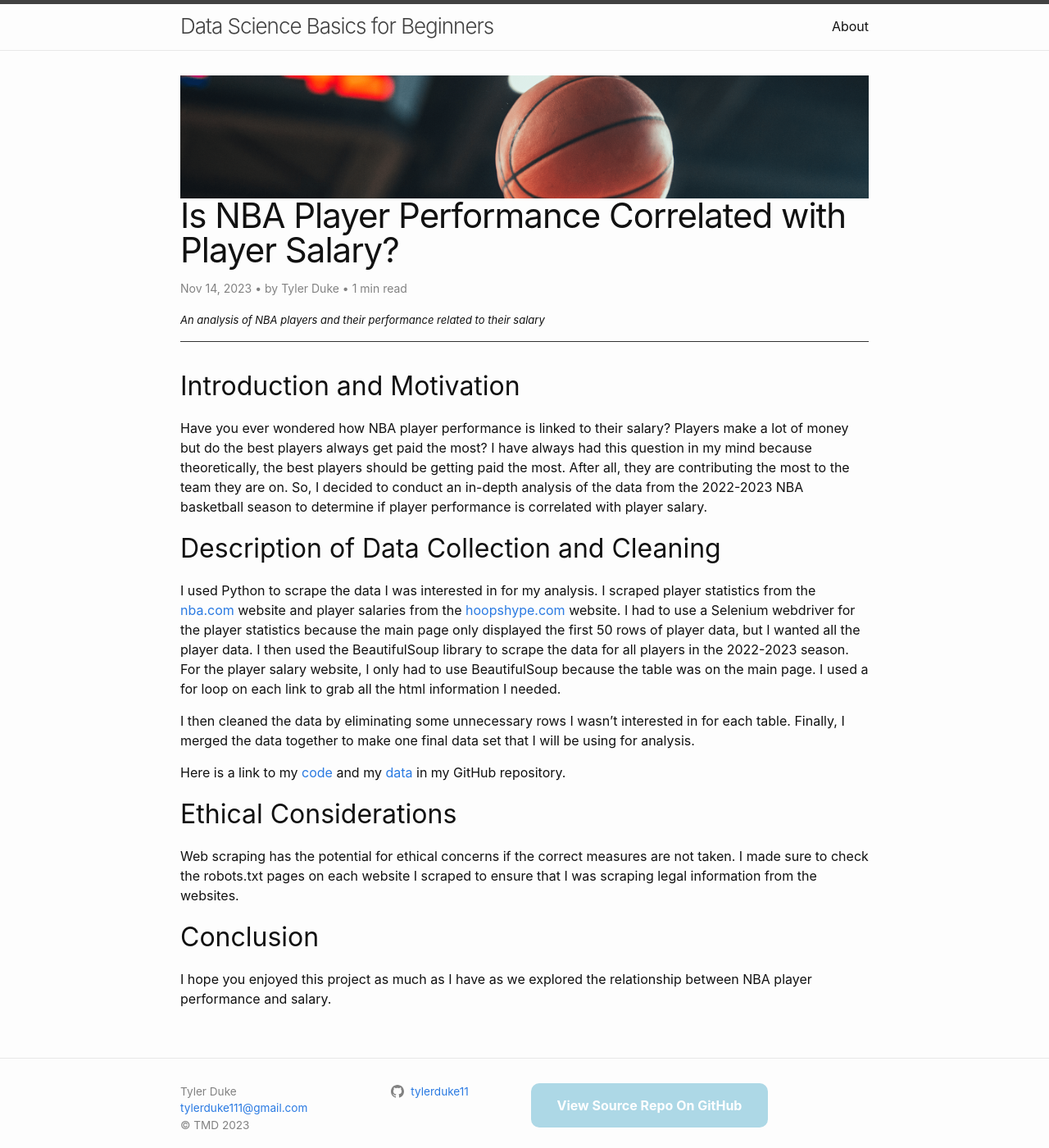
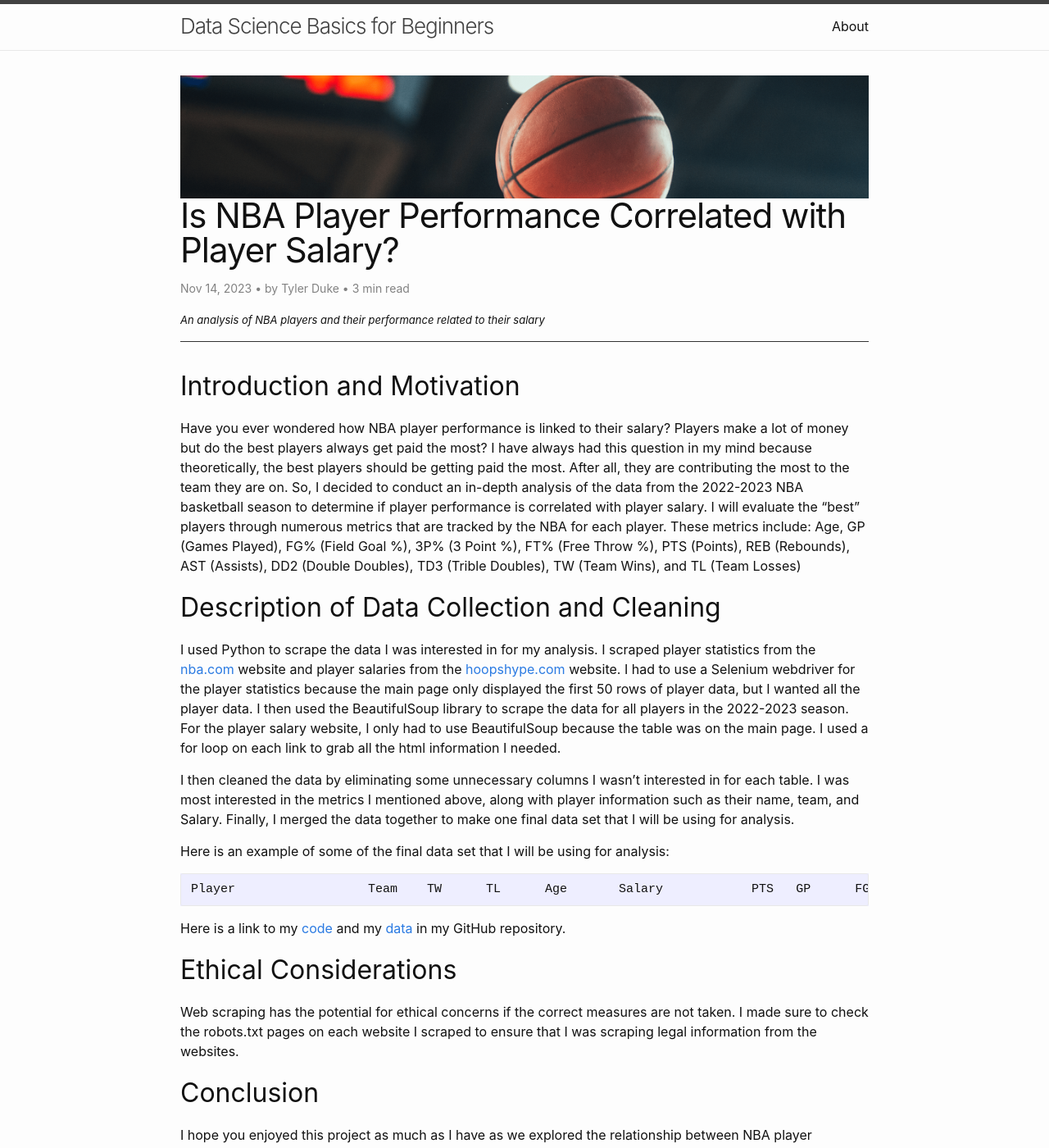
Before and after one commit to tylerduke11/my-blog, a Jekyll site: the page built from _posts/2023-11-14-semester-project.md, in a window 1280 px wide and 1400 px high. Shown: the whole window at 82% size. Built offline with Jekyll 4.4.1, drawn with Linux system fonts in a browser that asks for light colours; comment, search, counter and statistics services are not loaded.

Commit message:
Finalize post

```diff
--- a/_posts/2023-11-14-semester-project.md
+++ b/_posts/2023-11-14-semester-project.md
@@ -8,12 +8,23 @@ image: "/assets/images/nba-banner.png"
 ---
 
 ## Introduction and Motivation
-Have you ever wondered how NBA player performance is linked to their salary? Players make a lot of money but do the best players always get paid the most? I have always had this question in my mind because theoretically, the best players should be getting paid the most. After all, they are contributing the most to the team they are on. So, I decided to conduct an in-depth analysis of the data from the 2022-2023 NBA basketball season to determine if player performance is correlated with player salary.
+Have you ever wondered how NBA player performance is linked to their salary? Players make a lot of money but do the best players always get paid the most? I have always had this question in my mind because theoretically, the best players should be getting paid the most. After all, they are contributing the most to the team they are on. So, I decided to conduct an in-depth analysis of the data from the 2022-2023 NBA basketball season to determine if player performance is correlated with player salary. I will evaluate the "best" players through numerous metrics that are tracked by the NBA for each player. These metrics include: Age, GP (Games Played), FG% (Field Goal %), 3P% (3 Point %), FT% (Free Throw %), PTS (Points), REB (Rebounds), AST (Assists), DD2 (Double Doubles), TD3 (Trible Doubles), TW (Team Wins), and TL (Team Losses)
 
 ## Description of Data Collection and Cleaning
 I used Python to scrape the data I was interested in for my analysis. I scraped player statistics from the [nba.com](https://www.nba.com/stats/players/traditional?Season=2022-23) website and player salaries from the [hoopshype.com](https://hoopshype.com/salaries/players/2022-2023/) website. I had to use a Selenium webdriver for the player statistics because the main page only displayed the first 50 rows of player data, but I wanted all the player data. I then used the BeautifulSoup library to scrape the data for all players in the 2022-2023 season. For the player salary website, I only had to use BeautifulSoup because the table was on the main page. I used a for loop on each link to grab all the html information I needed.
 
-I then cleaned the data by eliminating some unnecessary rows I wasn't interested in for each table. Finally, I merged the data together to make one final data set that I will be using for analysis.
+I then cleaned the data by eliminating some unnecessary columns I wasn't interested in for each table. I was most interested in the metrics I mentioned above, along with player information such as their name,  team, and Salary. Finally, I merged the data together to make one final data set that I will be using for analysis.
+
+
+Here is an example of some of the final data set that I will be using for analysis:
+
+	Player	                Team	TW	TL	Age	  Salary	    PTS	  GP	  FG%	  3P%	  FT%	  REB	  AST	  STL	  BLK	  DD2	  TD3
+0	Joel Embiid	            PHI	  54	28	29.0	33616770.0	33.1	66.0	54.8	33.0	85.7	10.2	4.2	  1.0	  1.7	  39.0	1.0
+1	Luka Doncic	            DAL	  38	44	24.0	37096500.0	32.4	66.0	49.6	34.2	74.2	8.6	  8.0	  1.4	  0.5	  36.0	10.0
+2	Damian Lillard	        POR	  33	49	32.0	42492492.0	32.2	58.0	46.3	37.1	91.4	4.8	  7.3	  0.9	  0.3	  16.0	2.0
+3	Shai Gilgeous-Alexander	OKC	  40	42	24.0	30913750.0	31.4	68.0	51.0	34.5	90.5	4.8	  5.5	  1.6	  1.0	  3.0	  0.0
+4	Giannis Antetokounmpo	  MIL	  58	24	28.0	42492492.0	31.1	63.0	55.3	27.5	64.5	11.8	5.7	  0.8	  0.8	  46.0	6.0
+
 
 Here is a link to my [code](https://github.com/tylerduke11/Semester-Project-386/blob/main/basketball.py) and my [data](https://github.com/tylerduke11/Semester-Project-386/blob/main/nba_data.csv) in my GitHub repository.
 
@@ -21,6 +32,5 @@ Here is a link to my [code](https://github.com/tylerduke11/Semester-Project-386/
 Web scraping has the potential for ethical concerns if the correct measures are not taken. I made sure to check the robots.txt pages on each website I scraped to ensure that I was scraping legal information from the websites.
 
 
-
 ## Conclusion
 I hope you enjoyed this project as much as I have as we explored the relationship between NBA player performance and salary.
```
